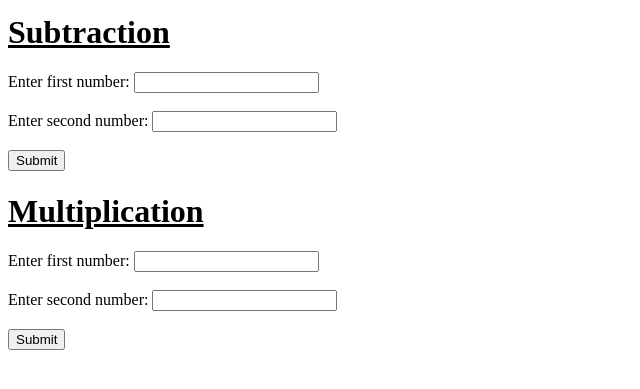
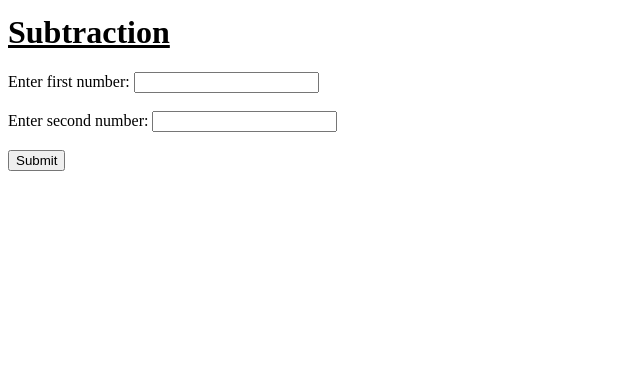
Before and after one commit to yashramanii/Django, a Django app: page / in a window 1280 px wide. Shown: the part 245-634 px from the top of the page, without its empty margins (0-640 px from the left). Run offline with Django 3.2, Linux system fonts and the light colour scheme.

Commit message:
Revert "Multiplication functionality added in Feature2"

```diff
--- a/weather/api/templates/index.html
+++ b/weather/api/templates/index.html
@@ -26,15 +26,4 @@
     <input type="submit">
 </form>
 
-
-<h1><u>Multiplication</u></h1>
-<form action="mul" method="POST">
-    {% csrf_token %}
-
-    Enter first number: <input type="text" name="num1"><br><br>
-    Enter second number: <input type="text" name="num2"><br><br>
-    <input type="submit">
-</form>
-
-
 {% endblock %}
--- a/weather/api/urls.py
+++ b/weather/api/urls.py
@@ -1,8 +1,6 @@
 from django.urls import include, path
 from rest_framework import routers
-
-from api.views import TodoListApiView, index, addition, multiplication, subtraction
-
+from api.views import TodoListApiView, index, addition, subtraction
 
 router = routers.DefaultRouter()
 router.register('todo', TodoListApiView)
@@ -13,8 +11,5 @@ urlpatterns = [
     # path('', TodoListApiView.as_view())
     path('',index, name='index'),
     path('add',addition, name='add'),
-
-    path('sub',subtraction, name='sub'),
-    path('mul',multiplication, name='mul'),
-
+    path('sub',addition, name='sub'),
 ]
--- a/weather/api/views.py
+++ b/weather/api/views.py
@@ -75,19 +75,3 @@ def subtraction(request):
     else:
         res = "Only digits are allowed"
         return render(request, "result.html", {"result": res})
-
-
-def multiplication(request):
-
-    num1 = request.POST['num1']
-    num2 = request.POST['num2']
-
-    if num1.isdigit() and num2.isdigit():
-        a = int(num1)
-        b = int(num2)
-        res = a * b
-
-        return render(request, "result.html", {"result": res})
-    else:
-        res = "Only digits are allowed"
-        return render(request, "result.html", {"result": res})
```
